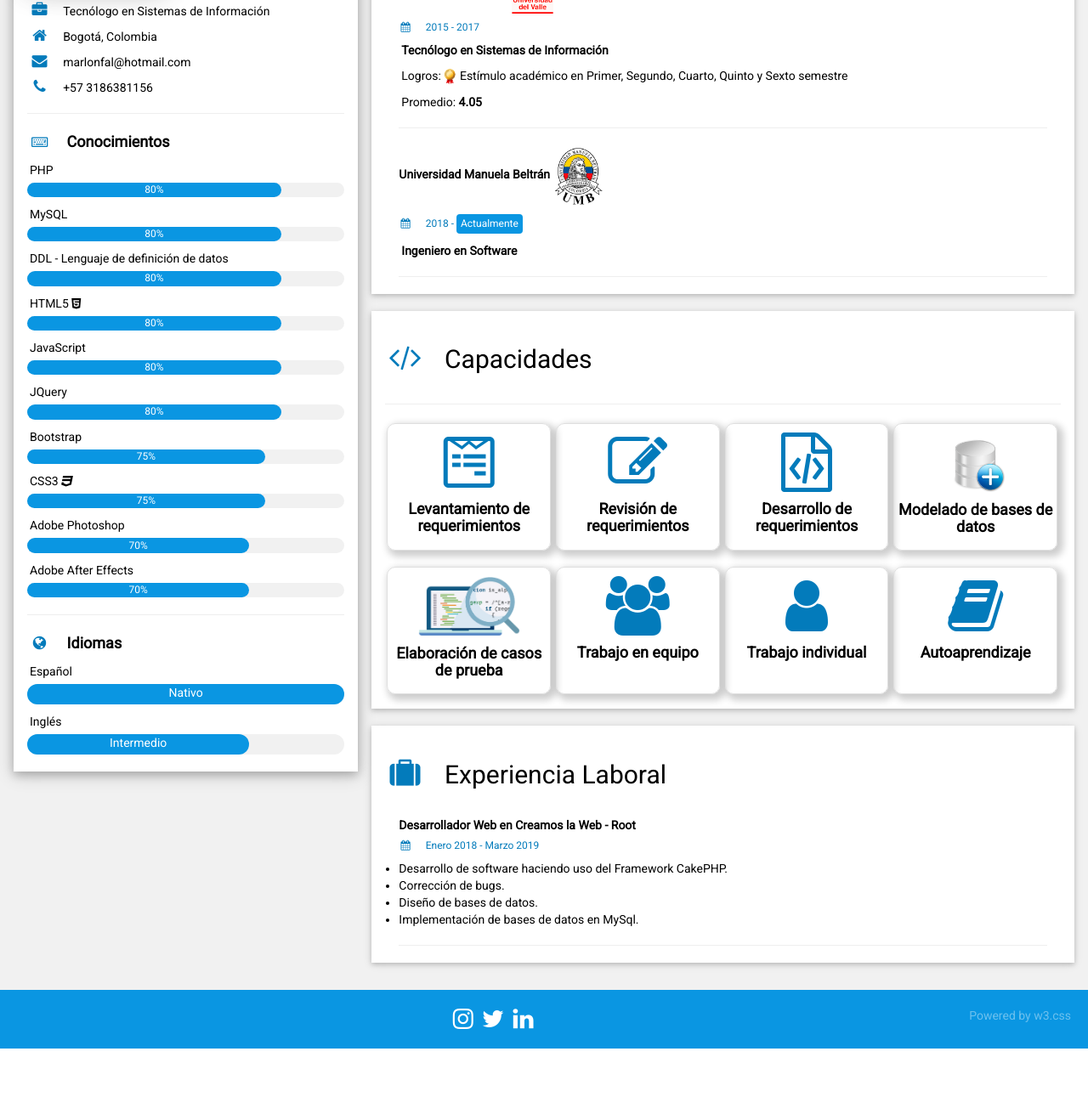
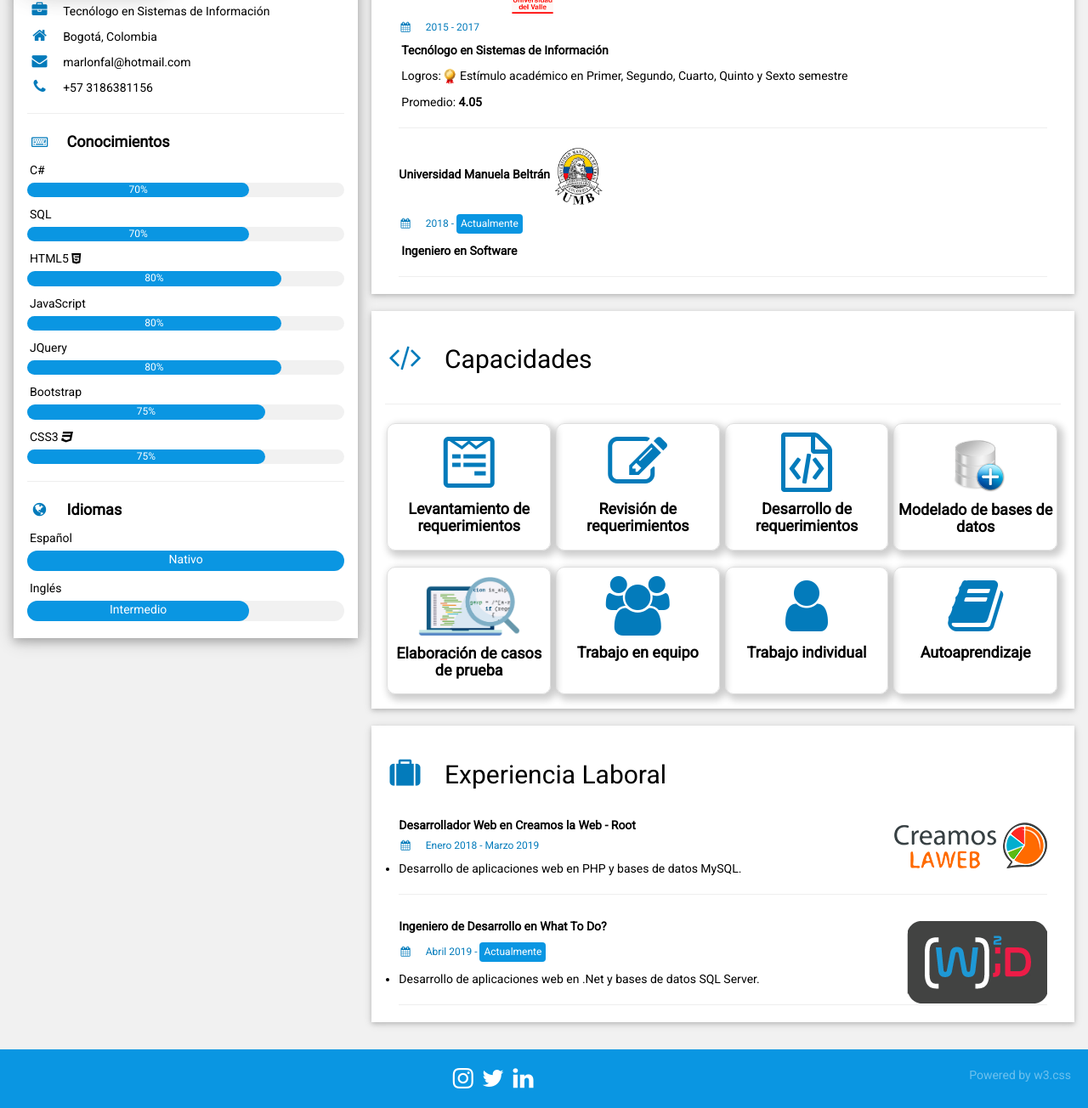
Before and after one commit to marlonfal/marlonfal, a plain HTML site: page index.html in a window 1280 px wide. Shown: the part 442-1746 px from the top of the page at 85% size. Before the commit the page ends 1676 px from the top, so only its background shows below. Drawn offline with Linux system fonts and the light colour scheme.

Commit message:
Job adjusment

```diff
--- a/index.html
+++ b/index.html
@@ -7,7 +7,6 @@
 <link rel='stylesheet' href='https://fonts.googleapis.com/css?family=Roboto'>
 <link rel="stylesheet" href="public/css/font-awesome.min.css">
 <link rel="stylesheet" href="public/css/bootstrap.min.css">
-<script src="public/js/site.js" type="text/javascript"></script>
 <link rel="shortcut icon" href="public/img/M.png" type="image/x-icon">
 
 <meta name="description" content="Marlon Adarme López, Desarrollador Web" />
@@ -64,17 +63,13 @@
                             <b>Conocimientos
                             </b>
                         </p>
-                        <p>PHP</p>
+                        <p>C#</p>
                         <div class="w3-light-grey w3-round-xlarge w3-small">
-                            <div class="w3-container w3-center w3-round-xlarge w3-teal" style="width:80%">80%</div>
+                            <div class="w3-container w3-center w3-round-xlarge w3-teal" style="width:70%">70%</div>
                         </div>
-                        <p>MySQL</p>
+                        <p>SQL</p>
                         <div class="w3-light-grey w3-round-xlarge w3-small">
-                            <div class="w3-container w3-center w3-round-xlarge w3-teal" style="width:80%">80%</div>
-                        </div>
-                        <p>DDL - Lenguaje de definición de datos</p>
-                        <div class="w3-light-grey w3-round-xlarge w3-small">
-                            <div class="w3-container w3-center w3-round-xlarge w3-teal" style="width:80%">80%</div>
+                            <div class="w3-container w3-center w3-round-xlarge w3-teal" style="width:70%">70%</div>
                         </div>
                         <p>HTML5
                             <i class="fa fa-html5"></i>
@@ -102,14 +97,6 @@
                         </p>
                         <div class="w3-light-grey w3-round-xlarge w3-small">
                             <div class="w3-container w3-center w3-round-xlarge w3-teal" style="width:75%">75%</div>
-                        </div>
-                        <p>Adobe Photoshop</p>
-                        <div class="w3-light-grey w3-round-xlarge w3-small">
-                            <div class="w3-container w3-center w3-round-xlarge w3-teal" style="width:70%">70%</div>
-                        </div>
-                        <p>Adobe After Effects</p>
-                        <div class="w3-light-grey w3-round-xlarge w3-small">
-                            <div class="w3-container w3-center w3-round-xlarge w3-teal" style="width:70%">70%</div>
                         </div>
                         <hr>
                         <p class="w3-large w3-text-theme">
@@ -280,15 +267,29 @@
                     <div class="w3-container">
                         <h5 class="w3-opacity">
                             <b>Desarrollador Web en Creamos la Web - Root</b>
+                            &nbsp; &nbsp;
+                            <img style="float: right" class="avatar" src="public/img/logo_creamoslaweb.png">
                         </h5>
                         <h6 class="w3-text-teal">
                             <i class="fa fa-calendar fa-fw w3-margin-right"></i>Enero 2018 - Marzo 2019
                         </h6>
                         <ul>
-                            <li>Desarrollo de software haciendo uso del Framework CakePHP.</li>
-                            <li>Corrección de bugs.</li>
-                            <li>Diseño de bases de datos.</li>
-                            <li>Implementación de bases de datos en MySql.</li>
+                            <li>Desarrollo de aplicaciones web en PHP y bases de datos MySQL.</li>
+                        </ul>
+                        <hr>
+                    </div>
+                    <div class="w3-container">
+                        <h5 class="w3-opacity">
+                            <b>Ingeniero de Desarrollo en What To Do?</b>
+                            &nbsp; &nbsp;
+                            <img style="float: right" class="avatar" src="public/img/logo_w2d.png">
+                        </h5>
+                        <h6 class="w3-text-teal">
+                            <i class="fa fa-calendar fa-fw w3-margin-right"></i>Abril 2019 -
+                            <span class="w3-tag w3-teal w3-round">Actualmente</span></h6>
+                        </h6>
+                        <ul>
+                            <li>Desarrollo de aplicaciones web en .Net y bases de datos SQL Server.</li>
                         </ul>
                         <hr>
                     </div>
```
Also changed, not shown: public/img/logo_creamoslaweb.png (added), public/img/logo_w2d.png (added).
